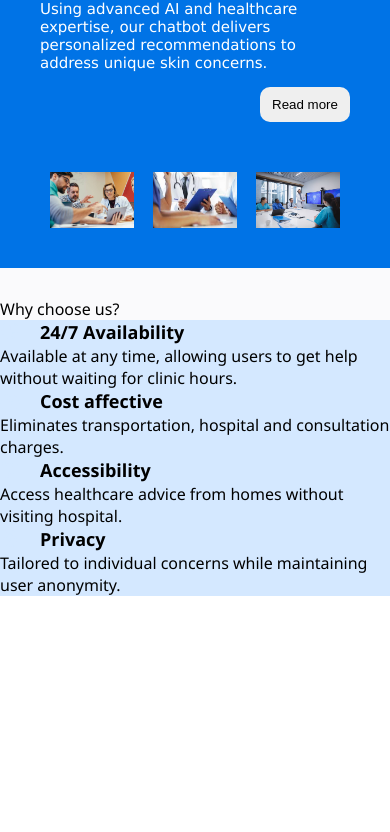
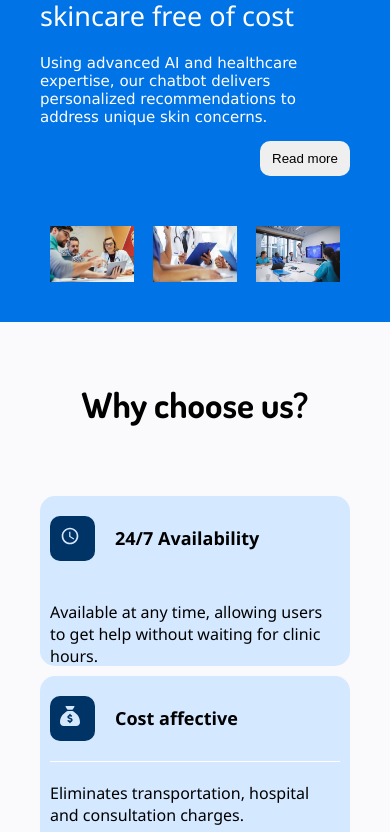
Before and after one commit to Nummad-Ahmad/Final-Year-Project, a React (Create React App) app: page /homepage in a window 390 px wide. Shown: the part 1152-1984 px from the top of the page. Before the commit the page ends 1748 px from the top, so only its background shows below. Built offline with nearby package versions, Linux system fonts and the light colour scheme.

Commit message:
Update homePage.module.css

```diff
--- a/src/homePage.module.css
+++ b/src/homePage.module.css
@@ -3,19 +3,18 @@
     display: flex;
     flex-direction: column;
     background-color: rgb(250, 250, 252);
+    /* background-color: rgb(211, 211, 211); */
 }
 
 .imgandtext {
     margin-top: 20px;
     display: flex;
     align-items: center;
-    /* height: 450px; */
 }
 
 .text {
     font-size: 50px;
     font-family: Dosis;
-    /* font-family: 'Lucida Sans', 'Lucida Sans Regular', 'Lucida Grande', 'Lucida Sans Unicode', Geneva, Verdana, sans-serif; */
     font-weight: 700;
     color: rgb(3, 34, 75);
 }
@@ -23,6 +22,7 @@
 .img {
     height: 80%;
     background-color: rgb(250, 250, 252);
+    /* background-color: rgb(211, 211, 211); */
 }
 
 .chat {
@@ -49,7 +49,7 @@
 }
 
 .tagline {
-    margin: 0px;
+    margin: 10px 0px;
     font-size: 16px;
 }
 
@@ -117,8 +117,7 @@
 }
 
 .lightbluecontainer{
-    margin: 30px 0px;
-    /* height: 500px; */
+    margin-top: 30px;
     width: 100%;
     background-color: #0073e6;
     display: flex;
@@ -168,9 +167,68 @@
     cursor: pointer;
     margin-top: 15px;
 }
-
 .meetingimgs{
     width: 30%;
+}
+.whychooseus{
+    margin-top: 60px;
+    margin-bottom: 40px;
+    text-align: center;
+    font-family: Dosis;
+    font-size: 35px;
+    font-weight: bold;
+}
+.advantagesdiv{
+    margin-top: 30px;
+    width: 100%;
+    display: grid;
+    grid-template-columns: repeat(4, 1fr);
+    padding: 40px;
+    padding-top: 0px;
+    box-sizing: border-box;
+    justify-items: center;
+    gap: 10px;
+}
+.advantage{
+    height: 170px;
+    width: 100%;
+    border-radius: 15px;
+    display: flex;
+    flex-direction: column;
+    gap: 20px;
+    /* justify-content: space-between; */
+    padding: 20px 10px;
+    box-sizing: border-box;
+}
+.advantagehidden{
+    height: 170px;
+    width: 100%;
+    border-radius: 15px;
+    display: flex;
+    flex-direction: column;
+    gap: 20px;
+    padding: 20px 10px;
+    box-sizing: border-box;
+}
+
+.icondiv{
+    height: 25px;
+    width: 25px;
+    background-color: #003366;
+    padding: 10px;
+    border-radius: 10px;
+}
+.whiteline{
+    height: 2px;
+    background-color: white;
+    width: 100%;
+}
+
+@media(max-width: 1200px){
+    .advantagesdiv{
+        grid-template-columns: repeat(2, 1fr);
+        grid-template-rows: repeat(2, 1fr);
+    }
 }
 
 @media (max-width: 900px) {
@@ -181,6 +239,9 @@
     .text {
         font-size: 40px;
     }
+    .advantage{
+        width: 100%;
+    }
 }
 
 @media(max-width: 800px) {
@@ -190,16 +251,19 @@
 }
 
 @media (max-width: 600px) {
+    .treatments{
+        margin: 0px 0px;
+    }
     .mototaglinediv {
         flex-direction: column;
         align-items: flex-start;
         width: 100%;
     }
-
     .imgandtext {
-        height: 300px;
+        /* height: 300px; */
+        margin: 0px;
+        margin-bottom: 10px;
     }
-
     .text {
         text-align: center;
         margin: 20px 0px;
@@ -234,4 +298,11 @@
     .meetingimgs{
         width: 27%;
     }
+    .advantagesdiv{
+        grid-template-columns: repeat(1, 1fr);
+        grid-template-rows: repeat(2, 1fr);
+    }
+    .advantagehidden{
+        display: none;
+    }
 }
```
